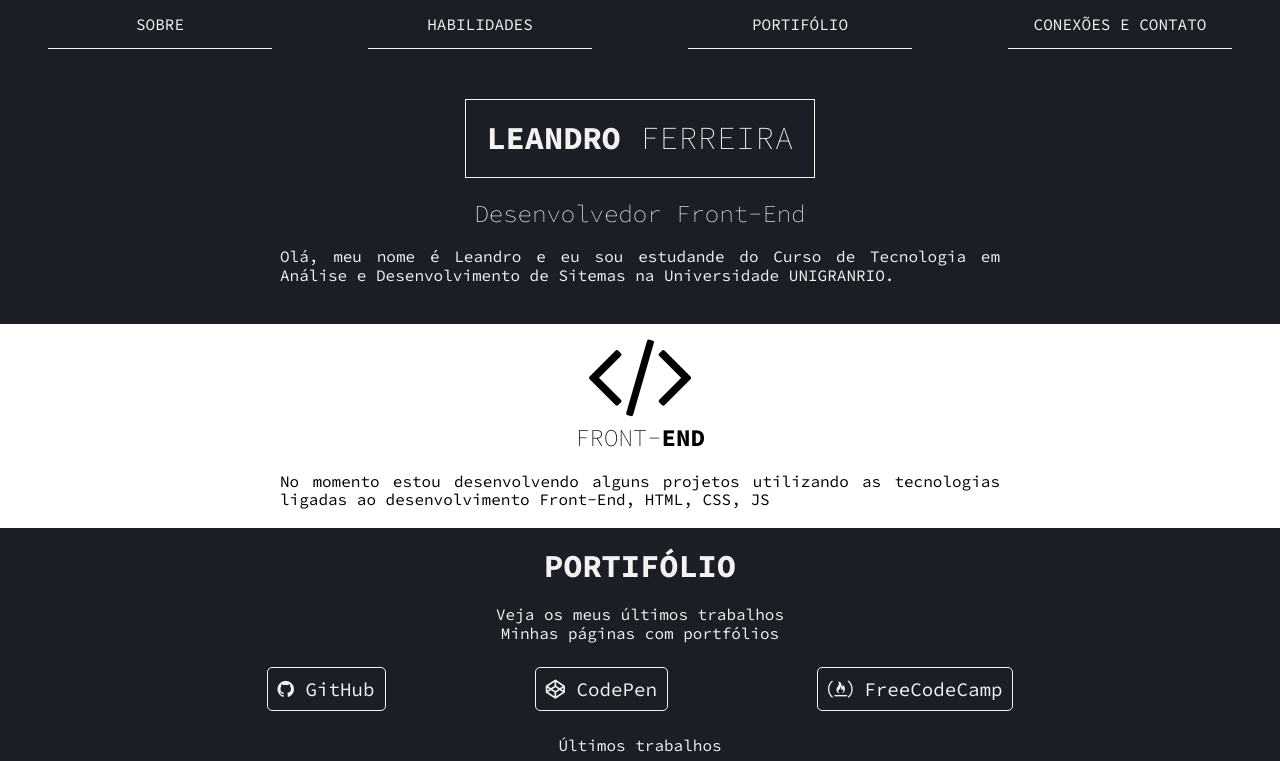
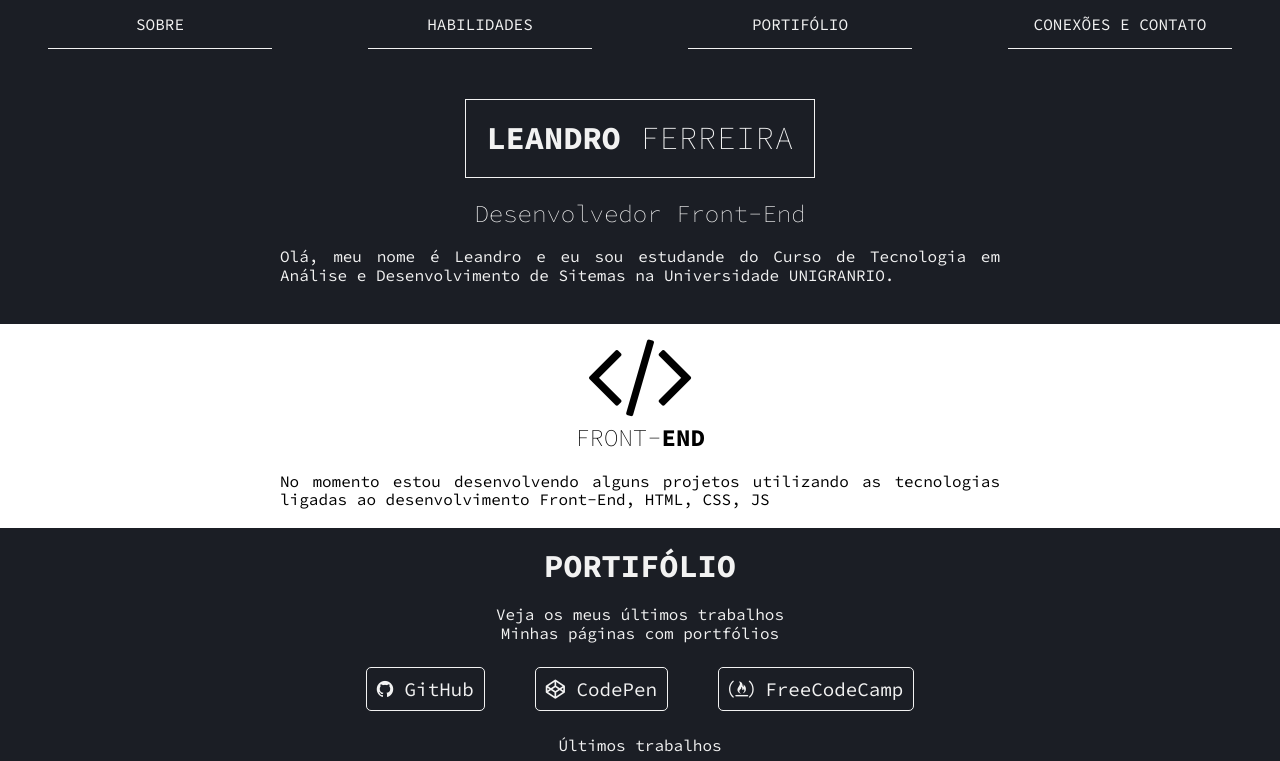
Before and after one commit to leanfj/portfolio-leandro, a plain HTML site: page index.html in a window 1280 px wide. Shown: the top 761 px of the page. Drawn offline with Linux system fonts and the light colour scheme.

Commit message:
Atualização de espaçamento nos items de portfólio

```diff
--- a/assets/css/main.css
+++ b/assets/css/main.css
@@ -188,8 +188,14 @@ footer a {
   }
   .portfolio-items {
     flex-direction: row;
-    justify-content: space-around;
-    width: 70%;
+    justify-content: center;
+    width: 100%;
+  }
+  .portfolio-items li {
+    margin-right: 50px;
+  }
+  .portfolio-items li:last-child {
+    margin-right: 0;
   }
   .contact {
     flex-direction: row;
```
